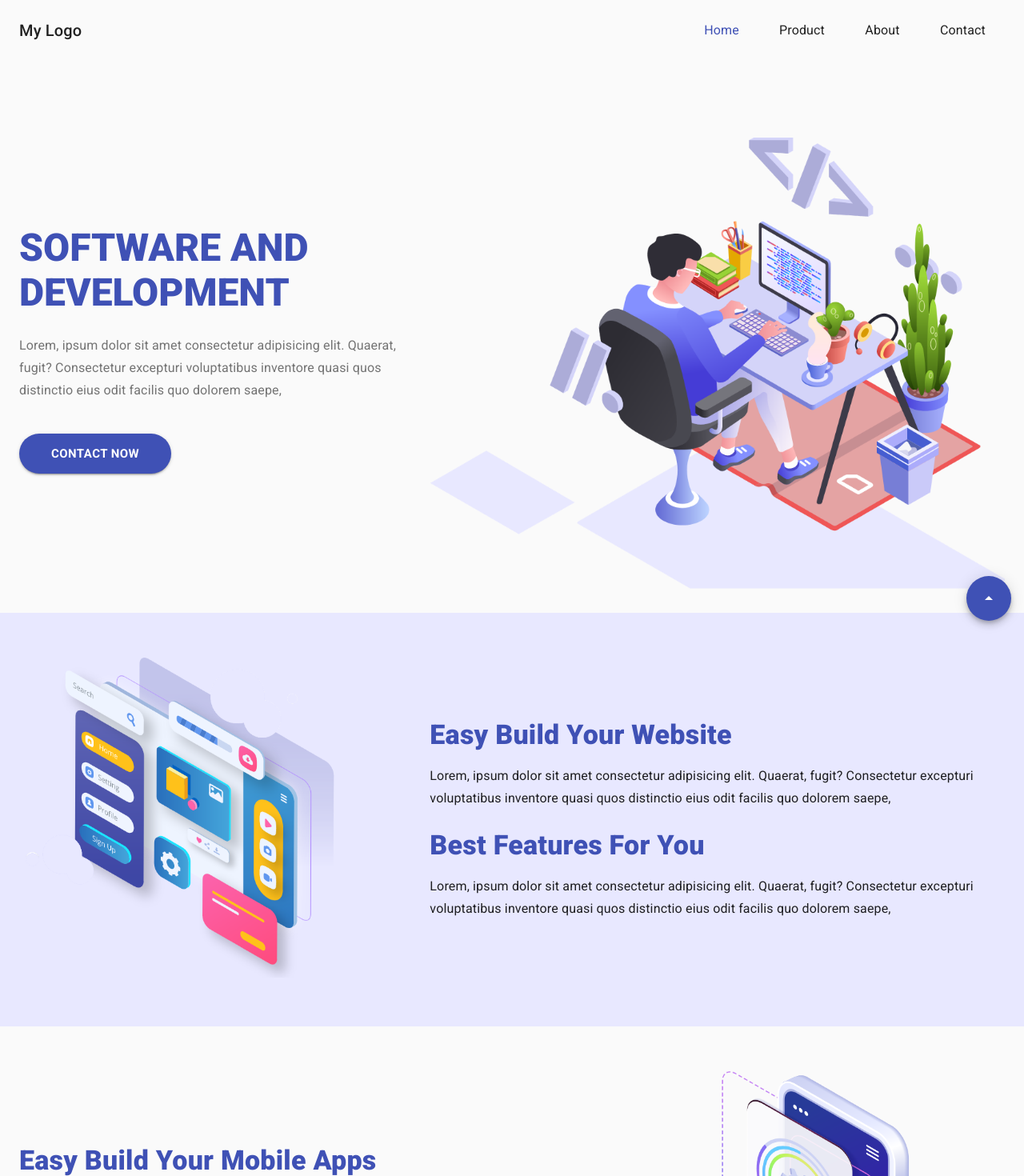
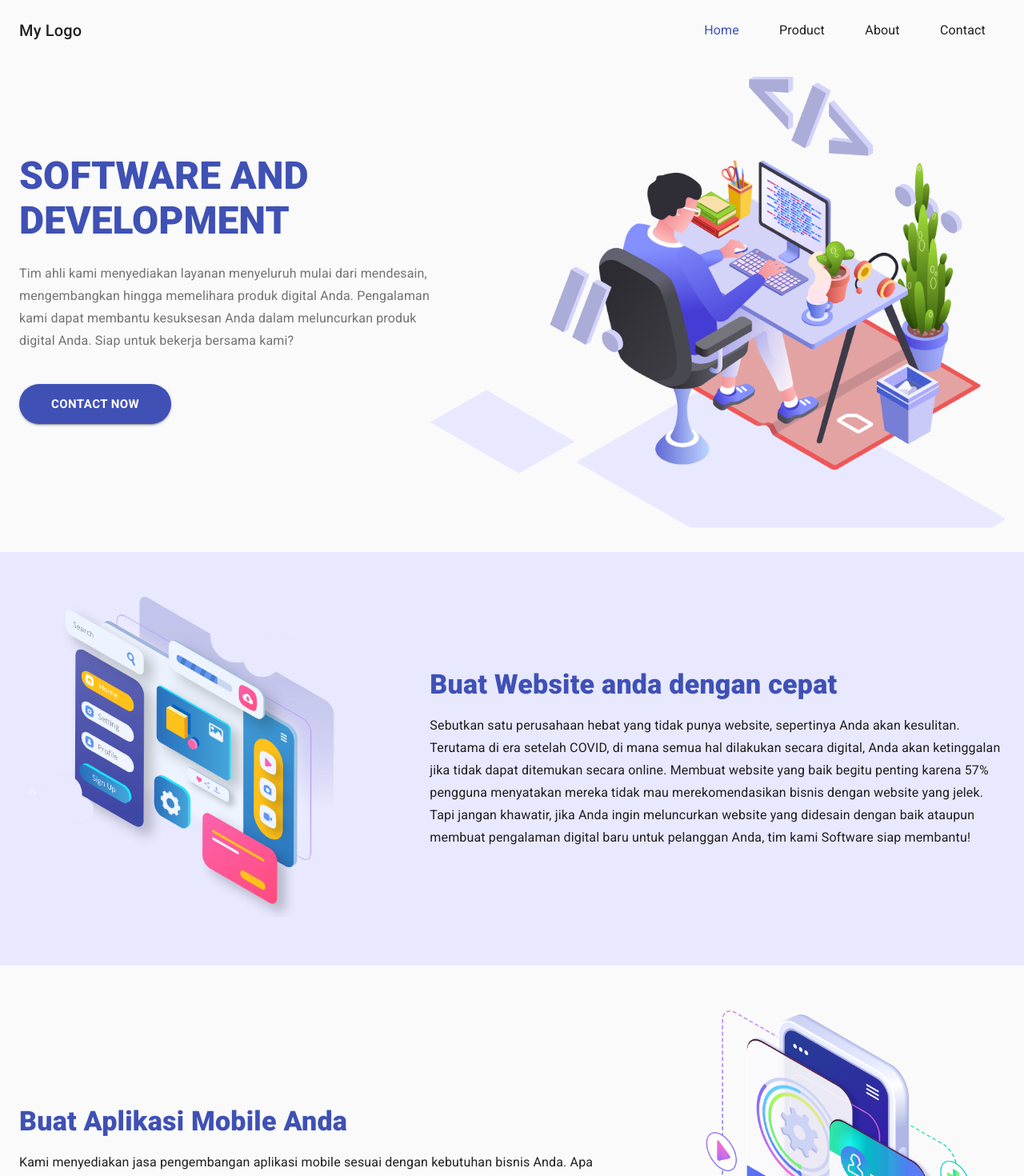
Before and after one commit to ahmadsyaifulakbar24/company-profile, a React (Create React App) app: page / in a window 1280 px wide. Shown: the top 1470 px of the page at 80% size. Built offline with nearby package versions, Linux system fonts and the light colour scheme.

Commit message:
push all

```diff
--- a/src/App.css
+++ b/src/App.css
@@ -1 +1,4 @@
 @import url('https://fonts.googleapis.com/css2?family=Roboto:wght@300;400;500;700;900&display=swap');
+html {
+    scroll-behavior: smooth;
+}
--- a/src/components/Layout/AppBarMenu/AppBarMenu.jsx
+++ b/src/components/Layout/AppBarMenu/AppBarMenu.jsx
@@ -46,13 +46,17 @@ const useStyle = makeStyles((theme) => ({
         },
     },
     button: {
-        textTransform: "none"
+        textTransform: "none",
     },
     drawerPaper: {
         width: drawerWidth
     },
     active : {
-        color: "#3f51b5"
+        color: "#3f51b5",
+    },
+    activeBackground: {
+        color: "#fff",
+        background: "#303f9f"
     }
 }))
 
@@ -60,7 +64,8 @@ const AppBarMenu = () => {
     const classes = useStyle()
     const history = useHistory()
     const location = useLocation()
-    const [mobileOpen, setMobileOpen] = useState(false);
+    const [mobileOpen, setMobileOpen] = useState(false)
+    const [appBarBackground, setAppBarBackground] = useState(false)
 
     const handleDrawerToggle = () => {
         setMobileOpen(!mobileOpen);
@@ -91,7 +96,9 @@ const AppBarMenu = () => {
             {MenuItems.map((item, index) => (
                 <ListItem key={index}>
                     <Button
-                        className = {`${classes.button} ${location.pathname === item.url ? classes.active : null}`}
+                        className = {`${classes.button} ${location.pathname === item.url ? appBarBackground ? classes.activeBackground : classes.active : null}`}
+                        color="inherit"
+                        variant={appBarBackground && location.pathname === item.url ? 'contained' : 'text'}
                         onClick={() => history.push(item.url)}
                     >
                         <ListItemText>
@@ -103,12 +110,21 @@ const AppBarMenu = () => {
         </List>
     )
 
+    const changeBackground = () => {
+        if(window.scrollY >= 80) {
+            setAppBarBackground(true)
+        } else {
+            setAppBarBackground(false)
+        }
+    }
+
+    window.addEventListener('scroll', changeBackground)
     return (
         <div className={classes.root}>
             <AppBar
                 elevation="0"
-                position="static"
-                color="transparent"
+                position="fixed"
+                color={appBarBackground ? 'primary' : 'transparent'}
             >
                 <CssBaseline />
                 <Container>
--- a/src/components/Layout/Layout.jsx
+++ b/src/components/Layout/Layout.jsx
@@ -1,14 +1,33 @@
-import React from "react";
+import React, { useState } from "react";
+import FloatButton from "../../pages/Home/FloatButton/FloatButton";
 import AppBarMenu from "./AppBarMenu/AppBarMenu";
 import Footer from "./Footer/Footer";
 
+
+
+
 const Layout = ({children}) => {
+    const [appBarBackground, setAppBarBackground] = useState(true)
+
+    const hideFab = () => {
+        if(window.scrollY >= 80) {
+            setAppBarBackground(true)
+        } else {
+            setAppBarBackground(false)
+        }
+    }
+    window.addEventListener('scroll', hideFab)
+
     return (
         <div>
             <AppBarMenu />
             <div>
                 {children}
             </div>
+            {
+                appBarBackground ?
+                <FloatButton /> : null
+            }
             <Footer />
         </div>
     )
--- a/src/pages/About/AudioComponent/AudioComponent.jsx
+++ b/src/pages/About/AudioComponent/AudioComponent.jsx
@@ -66,7 +66,7 @@ const useStyles = makeStyles((theme) => ({
 }))
 const AudioComponent = () => {
     const [play, setPlay] = useState(false)
-    const [audio, setAudio] = useState(new Audio('/assets/Annas.mp3'))
+    const [audio] = useState(new Audio('/assets/music.mp3'))
     const classes = useStyles()
     const theme = useTheme();
     const handleAudio = () => {
@@ -93,10 +93,10 @@ const AudioComponent = () => {
                             <div className={classes.details}>
                                 <CardContent className={classes.content}>
                                     <Typography component="h5" variant="h5">
-                                        Live From Space
+                                        Only You
                                     </Typography>
                                     <Typography variant="subtitle1" color="textSecondary">
-                                        Mac Miller
+                                        ROY KNOX x Derpcat
                                     </Typography>
                                 </CardContent>
                                 <div className={classes.controls}>
@@ -136,17 +136,14 @@ const AudioComponent = () => {
                                 variant="h4"
                                 color="primary"
                             >
-                              We Build Apps On Multiple Platforms
+                              Mari Mulai Bersama Kami!
                             </Typography>
 
                             <Typography
                                 className={classes.subTitle}
                                 variant="subtitle1"
                             >
-                                Lorem, ipsum dolor sit amet consectetur adipisicing elit. Quaerat, fugit? Consectetur excepturi voluptatibus inventore quasi quos distinctio eius odit facilis quo dolorem saepe,
-                                Lorem, ipsum dolor sit amet consectetur adipisicing elit. Quaerat, fugit? Consectetur excepturi voluptatibus inventore quasi quos distinctio eius odit facilis quo dolorem saepe,
-                                Lorem, ipsum dolor sit amet consectetur adipisicing elit. Quaerat, fugit? Consectetur excepturi voluptatibus inventore quasi quos distinctio eius odit facilis quo dolorem saepe,
-                                Lorem, ipsum dolor sit amet consectetur adipisicing elit. Quaerat, fugit? Consectetur excepturi voluptatibus inventore quasi quos distinctio eius odit facilis quo dolorem saepe,
+                                Kami bangga dapat mengembangkan aplikasi berkualitas yang membantu memajukan bisnis klien. Itulah mengapa kami dipercaya oleh berbagai perusahaan dan startup dalam merealisasikan proyek mereka.
                             </Typography>
                         </Grid>
 
--- a/src/pages/About/ImageComponent/ImageComponent.jsx
+++ b/src/pages/About/ImageComponent/ImageComponent.jsx
@@ -49,17 +49,14 @@ const ImageComponent = () => {
                                 variant="h4"
                                 color="primary"
                             >
-                              We Build Apps On Multiple Platforms
+                              Membantu Perkembangan Bisnis Klien Melalui Solusi Digital Yang Inovatif
                             </Typography>
 
                             <Typography
                                 className={classes.subTitle}
                                 variant="subtitle1"
                             >
-                                Lorem, ipsum dolor sit amet consectetur adipisicing elit. Quaerat, fugit? Consectetur excepturi voluptatibus inventore quasi quos distinctio eius odit facilis quo dolorem saepe,
-                                Lorem, ipsum dolor sit amet consectetur adipisicing elit. Quaerat, fugit? Consectetur excepturi voluptatibus inventore quasi quos distinctio eius odit facilis quo dolorem saepe,
-                                Lorem, ipsum dolor sit amet consectetur adipisicing elit. Quaerat, fugit? Consectetur excepturi voluptatibus inventore quasi quos distinctio eius odit facilis quo dolorem saepe,
-                                Lorem, ipsum dolor sit amet consectetur adipisicing elit. Quaerat, fugit? Consectetur excepturi voluptatibus inventore quasi quos distinctio eius odit facilis quo dolorem saepe,
+                                Sesuai dengan visi kami, kami selalu berusaha untuk mengembangkan aplikasi web dan mobile inovatif yang disukai pengguna dan dapat memajukan bisnis klien. Dengan lebih dari 10 tahun pengalaman dalam bidang pengembangan aplikasi, kami menyediakan servis komprehensif untuk produk digital Anda:
                             </Typography>
                         </Grid>
 
--- a/src/pages/About/VideoContent/VideoContent.jsx
+++ b/src/pages/About/VideoContent/VideoContent.jsx
@@ -45,7 +45,7 @@ const VideoContent = () => {
                                 variant="h4"
                                 color="primary"
                             >
-                             Complete Documentation
+                            Kami Adalah Bagian Dari Tim Anda
                             </Typography>
 
                             <Typography
--- a/src/pages/Home/Banner/Banner.jsx
+++ b/src/pages/Home/Banner/Banner.jsx
@@ -49,7 +49,7 @@ const Banner = () => {
                             variant="subtitle1"
                             color="textSecondary"
                         >
-                            Lorem, ipsum dolor sit amet consectetur adipisicing elit. Quaerat, fugit? Consectetur excepturi voluptatibus inventore quasi quos distinctio eius odit facilis quo dolorem saepe,
+                            Tim ahli kami menyediakan layanan menyeluruh mulai dari mendesain, mengembangkan hingga memelihara produk digital Anda. Pengalaman kami dapat membantu kesuksesan Anda dalam meluncurkan produk digital Anda. Siap untuk bekerja bersama kami?
                         </Typography>
                         <Button
                             className={classes.button}
--- a/src/pages/Home/FloatButton/FloatButton.jsx
+++ b/src/pages/Home/FloatButton/FloatButton.jsx
@@ -10,6 +10,10 @@ const useStyles = makeStyles((theme) => ({
     }
 }))
 
+const scrollUp = () => {
+    window.scrollTo(0, 0)
+}
+
 const FloatButton = () => {
     const classes = useStyles()
     return (
@@ -17,6 +21,7 @@ const FloatButton = () => {
             className={classes.fab}
             color="primary"
             aria-label="add"
+            onClick={scrollUp}
         >
             <ArrowDropUpIcon />
         </Fab>
--- a/src/pages/Home/Home.jsx
+++ b/src/pages/Home/Home.jsx
@@ -2,7 +2,6 @@ import { CssBaseline } from "@material-ui/core";
 import React, { Component, Fragment } from "react";
 import Banner from "./Banner/Banner";
 import WebComponent from "./WebComponent/WebComponent";
-import FloatButton from "./FloatButton/FloatButton";
 class Home extends Component
 {
 
@@ -12,8 +11,6 @@ class Home extends Component
                 <CssBaseline />
                 <Banner />
                 <WebComponent />
-
-                <FloatButton />
             </Fragment>
         )
     }
--- a/src/pages/Home/WebComponent/WebComponent.jsx
+++ b/src/pages/Home/WebComponent/WebComponent.jsx
@@ -64,16 +64,16 @@ const WebComponent = () => {
                                     variant="h4"
                                     color="primary"
                                 >
-                                    Easy Build Your Website
+                                    Buat Website anda dengan cepat
                                 </Typography>
                                 <Typography
                                     className={classes.subTitle}
                                     variant="subtitle1"
                                 >
-                                    Lorem, ipsum dolor sit amet consectetur adipisicing elit. Quaerat, fugit? Consectetur excepturi voluptatibus inventore quasi quos distinctio eius odit facilis quo dolorem saepe,
+                                    Sebutkan satu perusahaan hebat yang tidak punya website, sepertinya Anda akan kesulitan. Terutama di era setelah COVID, di mana semua hal dilakukan secara digital, Anda akan ketinggalan jika tidak dapat ditemukan secara online. Membuat website yang baik begitu penting karena 57% pengguna menyatakan mereka tidak mau merekomendasikan bisnis dengan website yang jelek. Tapi jangan khawatir, jika Anda ingin meluncurkan website yang didesain dengan baik ataupun membuat pengalaman digital baru untuk pelanggan Anda, tim kami Software siap membantu!
                                 </Typography>
                             </Grid>
-                            <Grid
+                            {/* <Grid
                                 item
                                 className={classes.gridContent}
                             >
@@ -90,7 +90,7 @@ const WebComponent = () => {
                                 >
                                     Lorem, ipsum dolor sit amet consectetur adipisicing elit. Quaerat, fugit? Consectetur excepturi voluptatibus inventore quasi quos distinctio eius odit facilis quo dolorem saepe,
                                 </Typography>
-                            </Grid>
+                            </Grid> */}
                         </Grid>
                     </Grid>
                 </Container>
@@ -116,16 +116,16 @@ const WebComponent = () => {
                                     variant="h4"
                                     color="primary"
                                 >
-                                    Easy Build Your Mobile Apps
+                                    Buat Aplikasi Mobile Anda
                                 </Typography>
                                 <Typography
                                     className={classes.subTitle}
                                     variant="subtitle1"
                                 >
-                                    Lorem, ipsum dolor sit amet consectetur adipisicing elit. Quaerat, fugit? Consectetur excepturi voluptatibus inventore quasi quos distinctio eius odit facilis quo dolorem saepe,
+                                    Kami menyediakan jasa pengembangan aplikasi mobile sesuai dengan kebutuhan bisnis Anda. Apa yang membedakan kami dari yang lain adalah desain kami yang cermat, kualitas aplikasi yang baik, dan fungsionalitas yang canggih dari aplikasi mobile Anda. Dengan pengalaman meluncurkan ratusan aplikasi iOS dan Android berkualitas, kami menghadirkan produk digital terbaik yang menyenangkan pengguna dan terintegrasi dengan tujuan bisnis Anda.
                                 </Typography>
                             </Grid>
-                            <Grid
+                            {/* <Grid
                                 item
                                 className={classes.gridContent}
                             >
@@ -142,7 +142,7 @@ const WebComponent = () => {
                                 >
                                     Lorem, ipsum dolor sit amet consectetur adipisicing elit. Quaerat, fugit? Consectetur excepturi voluptatibus inventore quasi quos distinctio eius odit facilis quo dolorem saepe,
                                 </Typography>
-                            </Grid>
+                            </Grid> */}
                         </Grid>
 
                         <Grid item lg={4} xs={12}>
--- a/src/pages/product/Product.jsx
+++ b/src/pages/product/Product.jsx
@@ -4,7 +4,10 @@ import CardProduct from "./CardProduct/CardProduct";
 
 const styles = theme => ({
     root: {
-        marginTop: theme.spacing(7)
+        marginTop: theme.spacing(13),
+        [theme.breakpoints.down('xs')]: {
+            marginTop: theme.spacing(7),
+        }
     },
     title: {
         fontWeight: 500,
```
Also changed, not shown: src/pages/About/TableComponent/TableComponent.jsx (+12 -17 lines), 2 other files (tests, documents, lock files or other folders).
